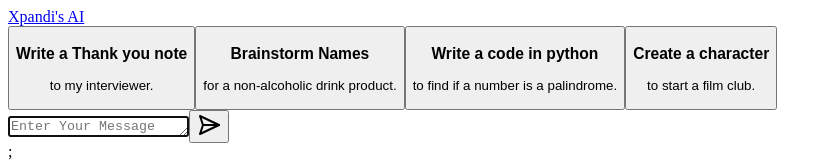
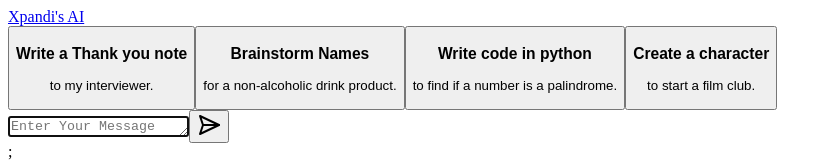
Before and after one commit to Rhemaria01/Xpandi-ai-frontend, a React (Create React App) app: page / in a window 1280 px wide. Shown: the top 161 px of the page, without its empty margins (0-832 px from the left). Built offline with nearby package versions, Linux system fonts and the light colour scheme.

Commit message:
Typo Fixed

```diff
--- a/src/components/StartingCards.tsx
+++ b/src/components/StartingCards.tsx
@@ -30,7 +30,7 @@ const StartingCards = () => {
       description: "for a non-alcoholic drink product.",
     },
     {
-      title: "Write a code in python",
+      title: "Write code in python",
       description: "to find if a number is a palindrome.",
     },
     {
```
